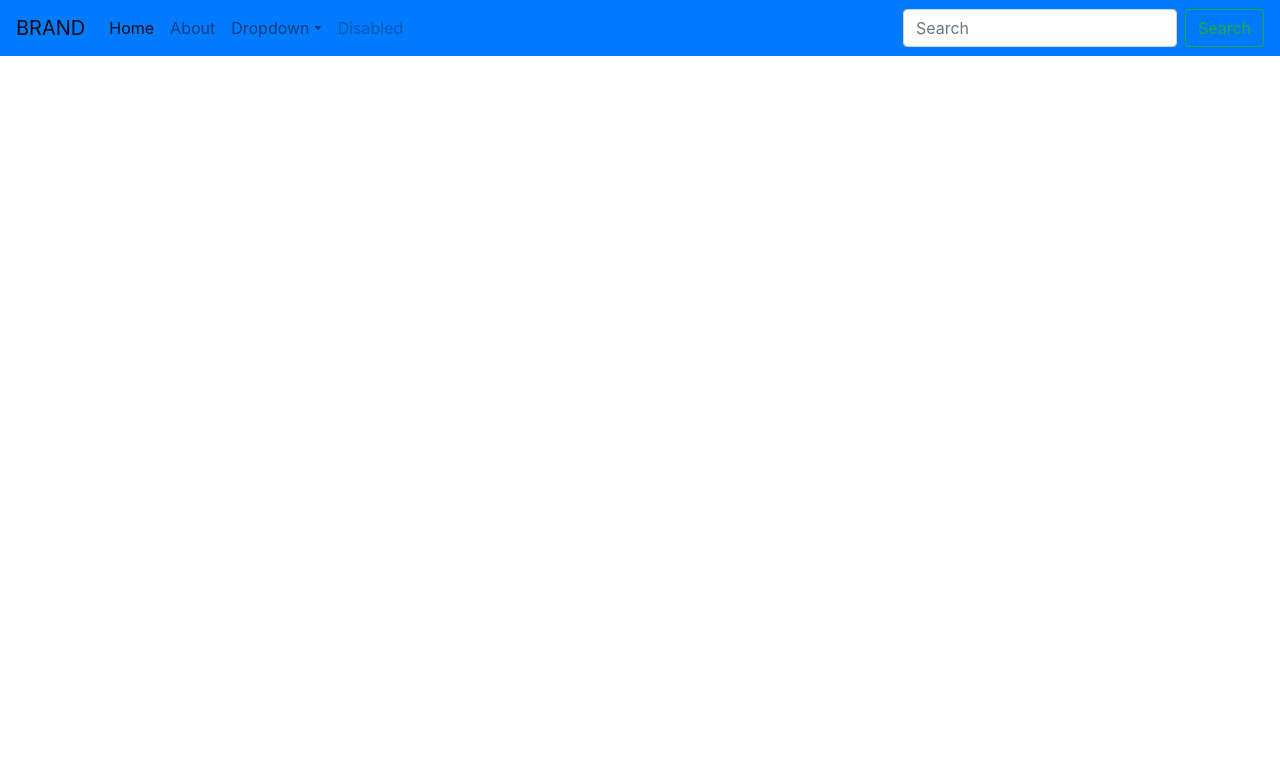
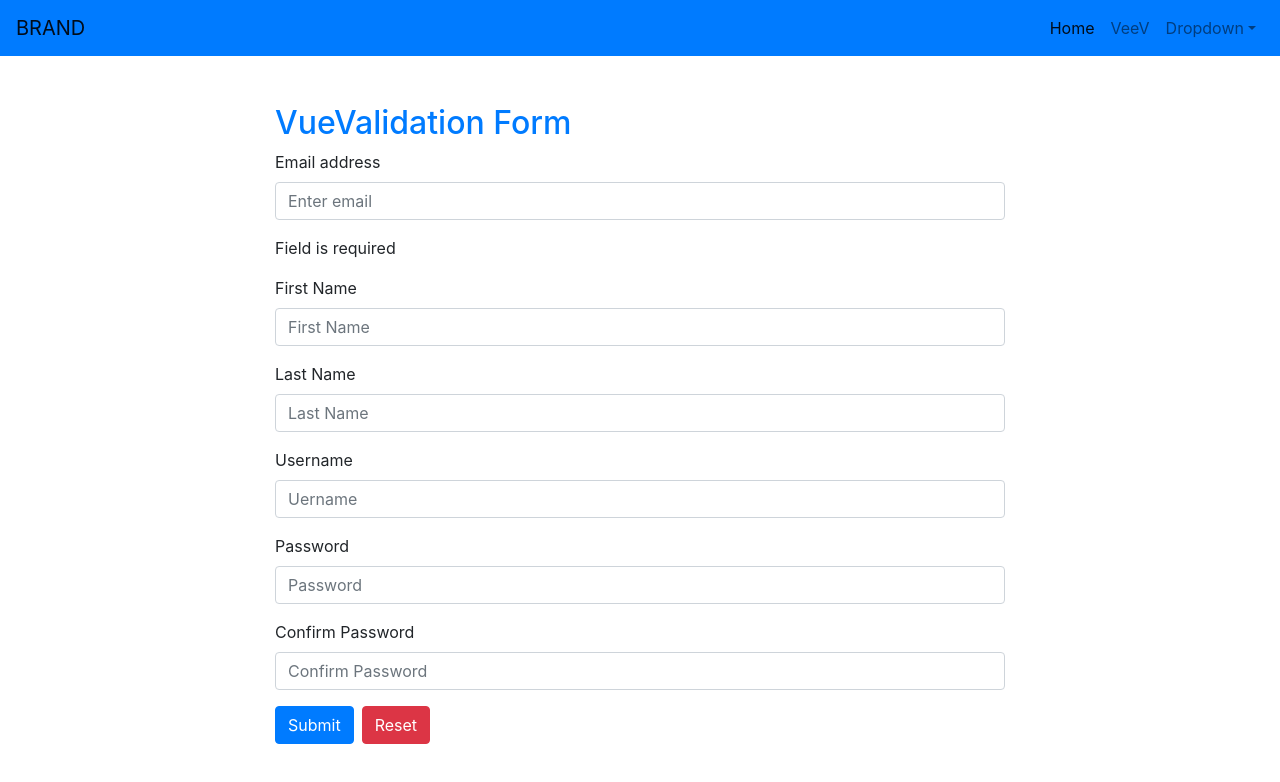
Before and after one commit to gaiyadev/form-validation, a Vue app: page / in a window 1280 px wide. Shown: the top 782 px of the page. Built offline with nearby package versions, Linux system fonts and the light colour scheme.

Commit message:
validation form

```diff
--- a/src/components/HelloWorld.vue
+++ b/src/components/HelloWorld.vue
@@ -1,11 +1,175 @@
 <template>
-  <div class="hello"></div>
+  <div class="row mt-5">
+    <div class="col-md-2"></div>
+    <div class="col-md-8">
+      <h2 class="text-left text-primary">VueValidation Form</h2>
+      <form @submit.prevent="submit">
+        <div class="form-group" :class="{ 'form-group--error': $v.email.$error }">
+          <label for="email">Email address</label>
+          <input
+            type="text"
+            class="form-control"
+            id="email"
+            name="email"
+            v-model="email"
+            aria-describedby="emailHelp"
+            placeholder="Enter email"
+          />
+        </div>
+        <p class="text-error" v-if="!$v.email.required">Field is required</p>
+        <p
+          class="text-error"
+          v-if="!$v.email.minLength"
+        >Email must have at least {{$v.email.$params.minLength.min}} letters.</p>
+
+        <div class="form-group">
+          <label for="fname">First Name</label>
+          <input
+            type="text"
+            class="form-control"
+            name="firstname"
+            v-model="firstname"
+            id="fname"
+            placeholder="First Name"
+          />
+        </div>
+        <div class="form-group">
+          <label for="lname">Last Name</label>
+          <input
+            type="text"
+            class="form-control"
+            v-model="lastname"
+            name="lastname"
+            id="lname"
+            placeholder="Last Name"
+          />
+        </div>
+
+        <div class="form-group">
+          <label for="lname">Username</label>
+          <input
+            type="text"
+            class="form-control"
+            v-model="username"
+            name="username"
+            id="username"
+            placeholder="Uername"
+          />
+        </div>
+
+        <div class="form-group">
+          <label for="password">Password</label>
+          <input
+            type="password"
+            name="password"
+            v-model="password"
+            class="form-control"
+            id="password"
+            placeholder="Password"
+          />
+        </div>
+        <div class="form-group">
+          <label for="Cpassword">Confirm Password</label>
+          <input
+            type="password"
+            name="Cpassword"
+            class="form-control"
+            v-model="comfirm_password"
+            id="Cpassword"
+            placeholder="Confirm Password"
+          />
+        </div>
+
+        <button
+          type="submit"
+          :disabled="submitStatus === 'PENDING'"
+          id="submit"
+          name="submit"
+          class="btn btn-primary"
+        >Submit</button>
+        <button type="reset" name="reset" id="reset" class="btn btn-danger ml-2">Reset</button>
+        <p class="typo__p" v-if="submitStatus === 'OK'">Thanks for your submission!</p>
+        <p class="typo__p" v-if="submitStatus === 'ERROR'">Please fill the form correctly.</p>
+        <p class="typo__p" v-if="submitStatus === 'PENDING'">Sending...</p>
+      </form>
+    </div>
+    <div class="col-md-2"></div>
+  </div>
 </template>
 
 <script>
+const {
+  required,
+  minLength,
+  maxLength,
+  sameAs
+} = require("vuelidate/lib/validators");
 export default {
   data() {
-    return {};
+    return {
+       submitStatus: null,
+      email: "",
+      firstname: "",
+      lastname: "",
+      username: "",
+      password: "",
+      comfirm_password: ""
+    };
+  },
+  validations: {
+    firstname: {
+      required,
+      minLength: minLength(4),
+      maxLength: maxLength(100)
+    },
+    lastname: {
+      required,
+      minLength: minLength(4),
+      maxLength: maxLength(100)
+    },
+    username: {
+      required,
+      minLength: minLength(4),
+      maxLength: maxLength(100)
+    },
+    email: {
+      required,
+      minLength: minLength(4),
+      maxLength: maxLength(100)
+    },
+    password: {
+      required,
+      minLength: minLength(4),
+      maxLength: maxLength(100),
+      sameAs: sameAs(function() {
+        return this.password2;
+      })
+      // sameAs: sameAs(this.comfirm_password)
+    },
+    comfirm_password: {
+      required,
+      minLength: minLength(4),
+      maxLength: maxLength(100)
+    }
+  },
+  methods: {
+    // setEmail(value) {
+    //   this.email = value;
+    //   this.$v.email.$touch();
+    // }
+    submit() {
+      console.log("submit!");
+      this.$v.$touch();
+      if (this.$v.$invalid) {
+        this.submitStatus = "ERROR";
+      } else {
+        // do your submit logic here
+        this.submitStatus = "PENDING";
+        setTimeout(() => {
+          this.submitStatus = "OK";
+        }, 500);
+      }
+    }
   }
 };
 </script>
--- a/src/components/Navbar.vue
+++ b/src/components/Navbar.vue
@@ -14,12 +14,12 @@
     </button>
 
     <div class="collapse navbar-collapse" id="navbarSupportedContent">
-      <ul class="navbar-nav mr-auto">
+      <ul class="navbar-nav ml-auto">
         <li class="nav-item active">
           <router-link to="/" class="nav-link" href="#">Home</router-link>
         </li>
         <li class="nav-item">
-          <router-link to="/about" class="nav-link" href="#">About</router-link>
+          <router-link to="/about" class="nav-link" href="" >VeeV</router-link>
         </li>
         <li class="nav-item dropdown">
           <a
@@ -38,14 +38,7 @@
             <a class="dropdown-item" href="#">Something else here</a>
           </div>
         </li>
-        <li class="nav-item">
-          <a class="nav-link disabled" href="#" tabindex="-1" aria-disabled="true">Disabled</a>
-        </li>
       </ul>
-      <form class="form-inline my-2 my-lg-0">
-        <input class="form-control mr-sm-2" type="search" placeholder="Search" aria-label="Search" />
-        <button class="btn btn-outline-success my-2 my-sm-0" type="submit">Search</button>
-      </form>
     </div>
   </nav>
 </template>
```
